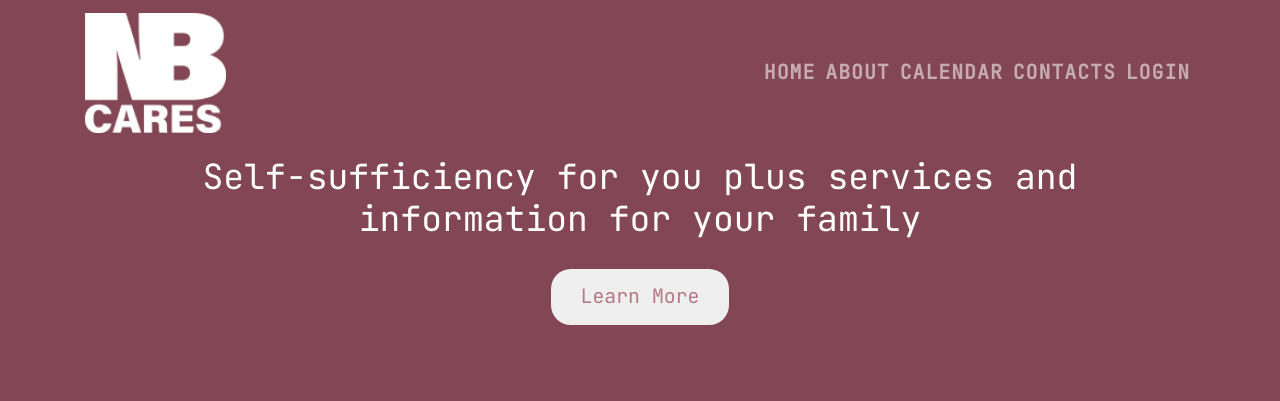
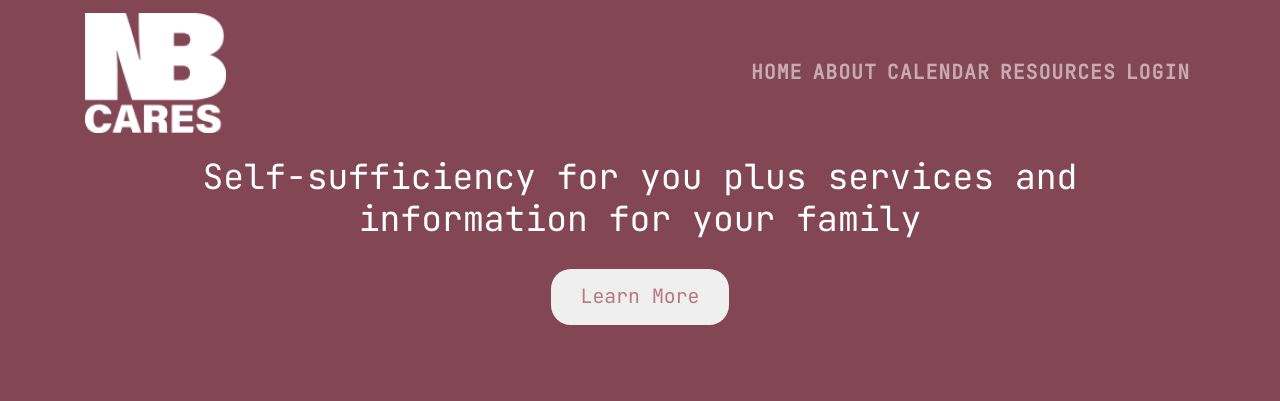
Before and after one commit to LEE-RUM/nbacares-498, a Django app: page / in a window 1280 px wide. Shown: the top 401 px of the page. Run offline with Django 3.2, Linux system fonts and the light colour scheme; some libraries are stand-ins or nearby versions.

Commit message:
changed name 'contacts' to 'resources'

```diff
--- a/ProjectSite/urls.py
+++ b/ProjectSite/urls.py
@@ -5,7 +5,7 @@ urlpatterns = [
     path('', views.view_home, name="home"),
     path('events', views.view_events, name="events"),
     path('about', views.view_about, name="about"),
-    path('contacts', views.view_contacts, name="contacts"),
+    path('resources', views.view_resources, name="resources"),
     path('login', views.view_login, name="login"),
     path('logout', views.view_logout, name='logout'),
     path('create/<str:pk>', views.create_events, name="create_events"),
--- a/ProjectSite/views.py
+++ b/ProjectSite/views.py
@@ -18,7 +18,7 @@ def view_about(request):
     return render(request, 'ProjectSite/about.html')
 
 
-def view_contacts(request):
+def view_resources(request):
     allcontacts = Contact.objects.all()
     conFilters = ContactFilter(request.GET, queryset=allcontacts)
     allcontacts = conFilters.qs
--- a/templates/ProjectSite/base.html
+++ b/templates/ProjectSite/base.html
@@ -35,7 +35,7 @@
                 <li class="nav-item align-self-end"><a class="nav-link" href="{% url 'home' %}">Home</a></li>
                 <li class="nav-item align-self-end"><a class="nav-link" href="{% url 'about' %}">About</a></li>
                 <li class="nav-item align-self-end"><a class="nav-link" href="{% url 'calendar' %}">Calendar</a></li>
-                <li class="nav-item align-self-end"><a class="nav-link" href="{% url 'contacts' %}">Contacts</a></li>
+                <li class="nav-item align-self-end"><a class="nav-link" href="{% url 'resources' %}">Resources</a></li>
                 {% if user.is_superuser %}
                     <li class="nav-item align-self-end"><a class="nav-link" href="{% url 'admin_panel' %}">Admin
                         Panel</a></li>
@@ -73,11 +73,11 @@
             <div class="col-12 col-md"><h4> About </h4><a href="{% url 'about' %}#about_mission">
                 <li>Our Mission</li>
             </a></div>
-            <div class="col-12 col-md"><h4> Contacts </h4><a href="{% url 'contacts' %}#contacts_contact">
-                <li>Our Contacts</li>
-            </a>
-            </div>
-            <div class="col-12 col-md"><a href="#"><h3> Contact Us </h3></a></div>
+            <div class="col-12 col-md"><h4> Resources </h4><a href="{% url 'resources' %}">
+                <li>Our Resources</li>
+            </a></div>
+            <div class="col-12 col-md"><h4> Contact Us </h4><a href="{% url 'about' %}#about_mission">
+            </a></div>
         </div>
     </div>
 </footer>
```
Also changed, not shown: templates/ProjectSite/contacts.html (+2 -6 lines).
